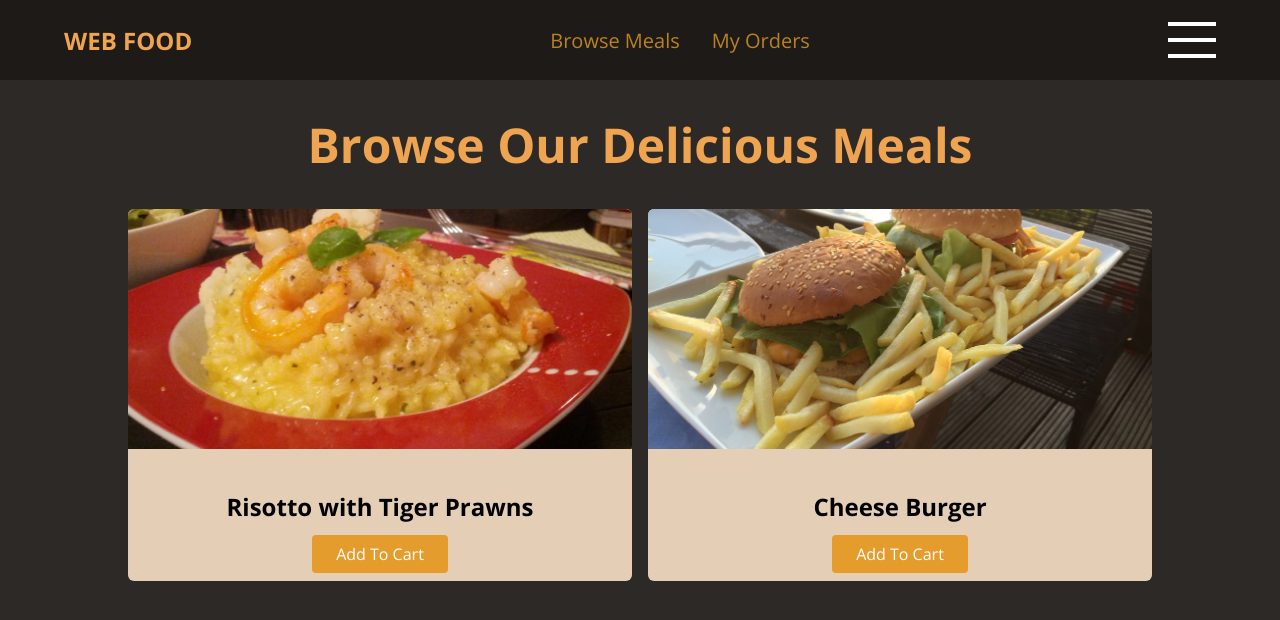
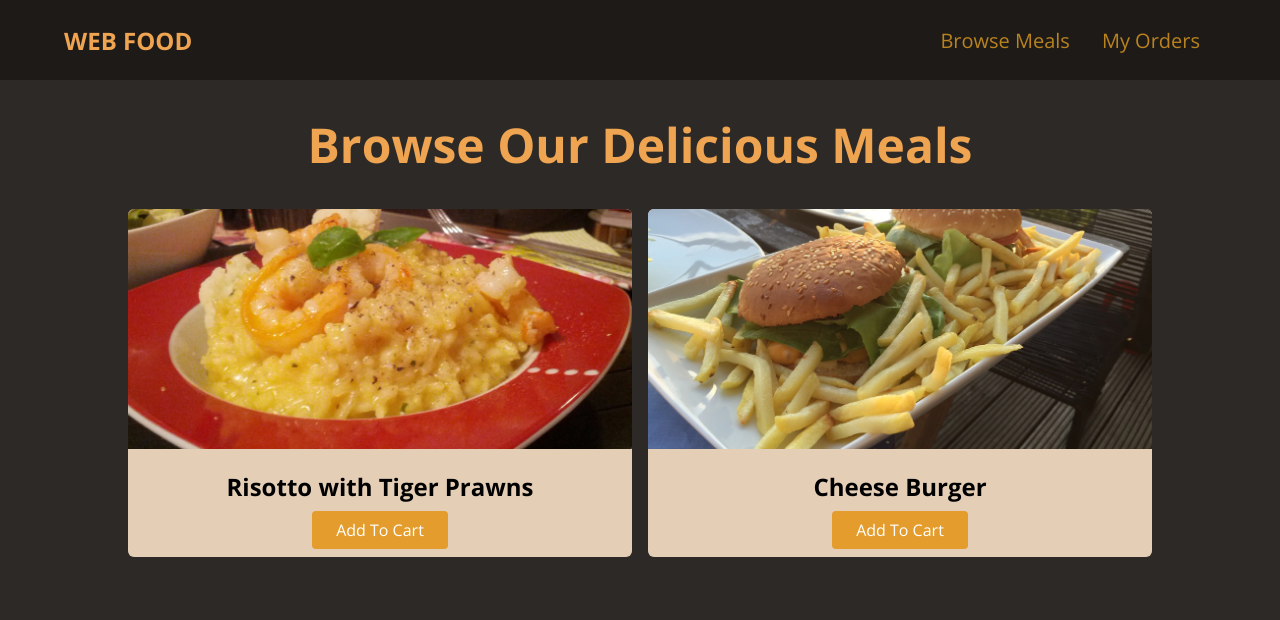
Before and after one commit to Data-MaSTeRR/web-basic-2, a plain HTML site: page index.html in a window 1280 px wide. Drawn offline with nearby package versions, Linux system fonts and the light colour scheme.

Commit message:
Refactor: 햄버거 버튼 모바일에서만 나오게 수정

```diff
--- a/styles.css
+++ b/styles.css
@@ -31,11 +31,7 @@ a {
 }
 
 .menu-btn {
-    width: 3rem;
-    height: 3rem;
-    display: flex;
-    flex-direction: column;
-    justify-content: space-around;
+    display: none;
 }
 
 .menu-btn span {
@@ -156,6 +152,10 @@ main h1 {
     text-align: center;
 }
 
+.food-items-content h2 {
+    margin: 0 0 1rem 0;
+}
+
 .btn {
     background-color: rgb(228, 157, 44);
     color: white;
@@ -176,6 +176,14 @@ main h1 {
         display: none;
     }
 
+    .menu-btn {
+        width: 3rem;
+        height: 3rem;
+        display: flex;
+        flex-direction: column;
+        justify-content: space-around;
+    }
+
     main h1 {
         font-size: 1.5rem;
     }
```
